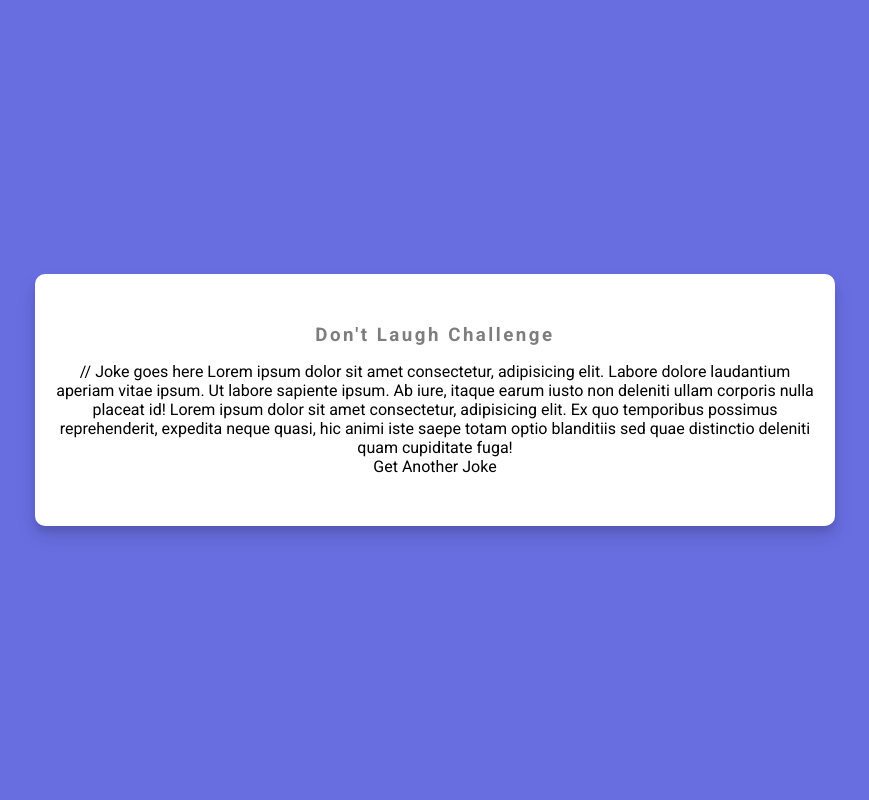
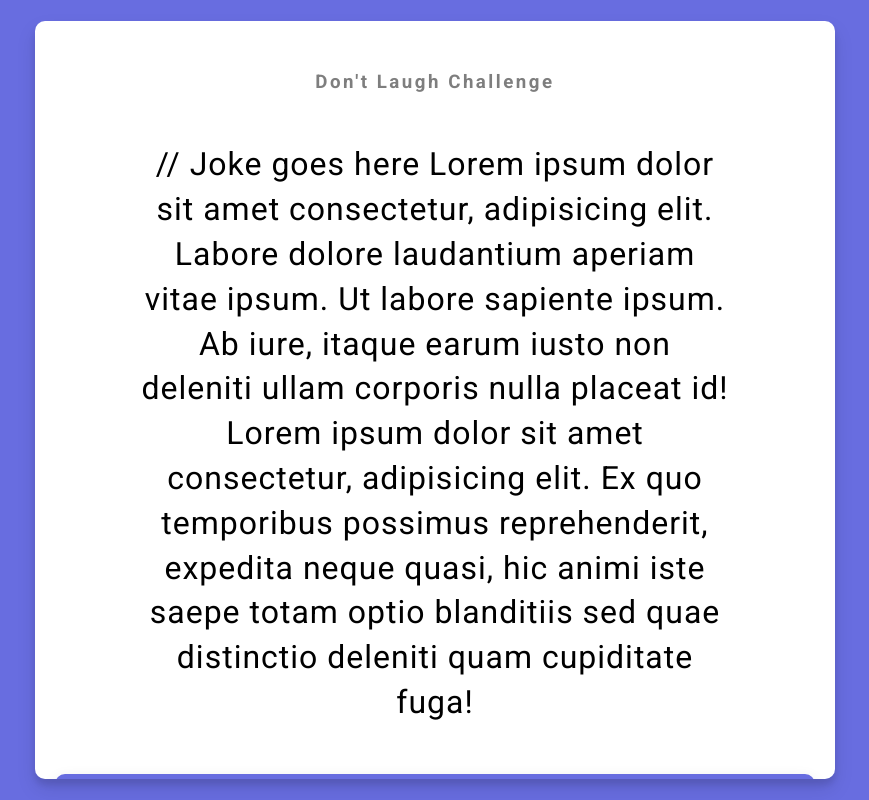
Before and after one commit to mateaspetru/dad-jokes, a website built with Vite: page index.html in a window 1280 px wide. Shown: the whole page, without its empty margins (205-1074 px from the left). Built offline with nearby package versions, Linux system fonts and the light colour scheme.

Commit message:
Style for the joke and btn element

```diff
--- a/style.css
+++ b/style.css
@@ -33,7 +33,7 @@ body {
  *
  * Styles for the container element.
  */
-.container{
+.container {
   background-color: #fff;
   box-shadow: 0 10px 20px rgba(0, 0, 0, 0.1), 0 6px 6px rgba(0, 0, 0, 0.1);
   border-radius: 10px;
@@ -41,15 +41,61 @@ body {
   max-width: 100%;
   text-align: center;
   width: 50rem;
+  overflow: auto;
 }
 
 /**
  *
  * Styles for the title element.
  */
- h3{
+h3 {
   margin: 0;
   opacity: 0.5;
   letter-spacing: 2.5px;
-     margin-bottom: 1rem;
 }
+
+/**
+ *
+ * Styles for the joke element.
+ */
+.joke {
+  font-size: 2rem;
+  margin: 3.1rem auto;
+  max-width: 37rem;
+  letter-spacing: 1px;
+  line-height: 2.8rem;
+}
+
+/**
+ *
+ * Styles for the button element.
+ */
+.btn {
+  background-color: #686de0;
+  border: none;
+  border-radius: 10px;
+  color: #fff;
+  box-shadow: 0 5px 15px rgba(0, 0, 0, 0.1), 0 6px 6px rgba(0, 0, 0, 0.1);
+  cursor: pointer;
+  font-size: 1.2rem;
+  padding:  0.8rem 1.5rem;
+  text-transform: uppercase;
+  transition: background-color 0.2s ease-in-out;
+}
+
+/**
+ *
+ * Styles for the active state of the .btn class.
+ * Changes the background color to #5e60ce and scales the element down to 98% of its original size.
+ */
+.btn:active {
+    background-color: #5e60ce;
+    transform: scale(0.95);
+}
+
+/**
+ * Removes the outline when the button is focused.
+ */
+.btn:focus {
+  outline: none;
+}
```
Lines whose indentation alone changed are shown as unchanged.
